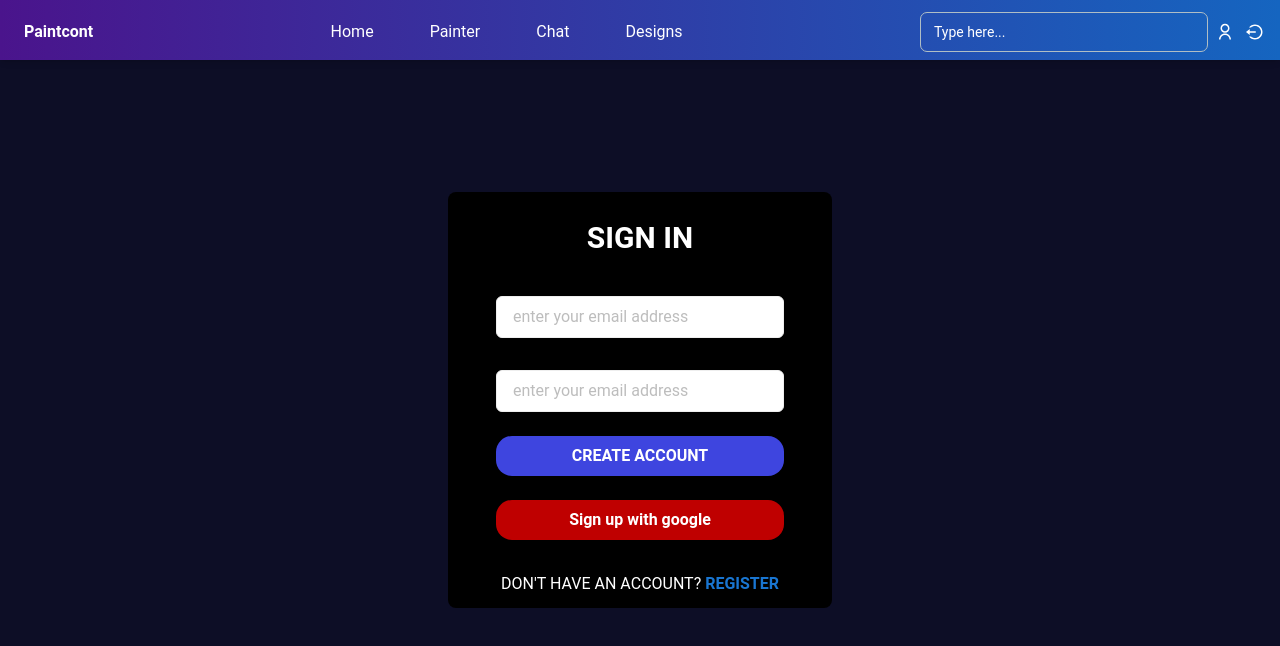
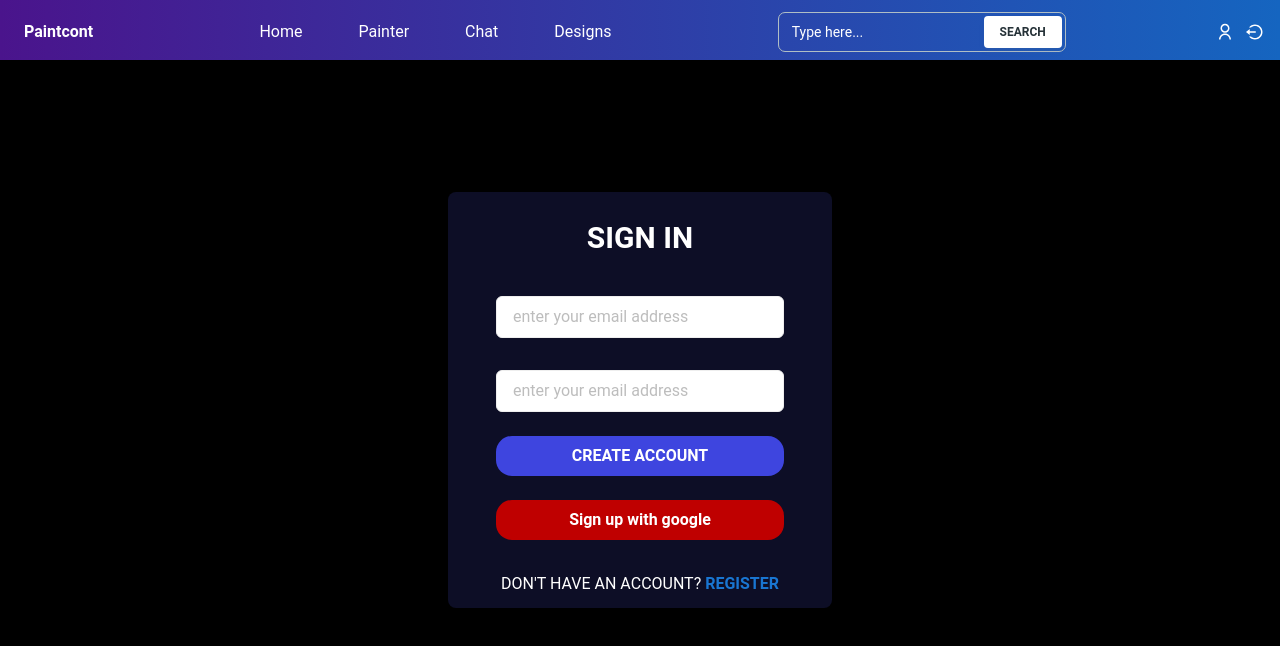
Before and after one commit to aswinkrishna-p/paint-cont-UI, a React (Create React App) app: page /login in a window 1280 px wide. Shown: the top 646 px of the page. Built offline with nearby package versions, Linux system fonts and the light colour scheme.

Commit message:
UI changes

```diff
--- a/src/Components/Client/ClientNav.jsx
+++ b/src/Components/Client/ClientNav.jsx
@@ -6,7 +6,7 @@ import {
  Navbar,
  Typography,
 //  IconButton,
-//  Button,
+ Button,
  Input,
 } from "@material-tailwind/react";
 import { useNavigate } from 'react-router-dom';
@@ -42,9 +42,9 @@ function ClientNav(props) {
 
         <div className="flex md:flex flex-wrap gap-4 sm:gap-14 md:mr-4 sm:mr-4">
           {/* Convert text into links */}
-          <a href="#" className="text-white">
+          <span onClick={() => Navigate('/')} className="text-white cursor-pointer">
             Home
-          </a>
+          </span>
           <a href="#" className="text-white">
             Painter
           </a>
@@ -66,13 +66,14 @@ function ClientNav(props) {
               className: "min-w-[288px]",
             }}
           />
-          {/* <Button
+          <Button
             size="sm"
             color="white"
             className="!absolute right-1 top-1 rounded"
           >
             Search
-          </Button> */}
+          </Button>
+          </div>
 
           {/* Adding profile and logout icons */}
           <div className="flex items-center gap-3">
@@ -86,7 +87,6 @@ function ClientNav(props) {
             </button>
 
           </div>
-        </div>
       </div>
     </Navbar>
     );
--- a/src/Pages/Users/Login.jsx
+++ b/src/Pages/Users/Login.jsx
@@ -62,7 +62,7 @@ function Login(props) {
       <ClientNav/>
     <div className=" w-screen h-screen flex flex-col justify-center  items-center bg-cover bg-center ">
       <Toaster/>
-      <div className="flex flex-col items-center gap-4 w-96 bg-black rounded-lg">
+      <div className="flex flex-col items-center gap-4 w-96 bg-[#0D0E26] rounded-lg">
         <div>
           <h1 className="text-white uppercase mt-7 font-semibold text-3xl "> sign in</h1>
         </div>
--- a/src/Pages/Users/Register.jsx
+++ b/src/Pages/Users/Register.jsx
@@ -85,7 +85,7 @@ const handleChange =(event) =>{
     return (
         <div className=" w-screen h-screen flex flex-col justify-center items-center bg-cover bg-center ">
           <Toaster/>
-      <div className="flex flex-col items-center gap-4 w-96 h-auto  bg-black rounded-md">
+      <div className="flex flex-col items-center gap-4 w-96 h-auto  bg-[#0D0E26] rounded-md">
         <div>
           <h1 className="text-white uppercase mt-7 font-semibold text-3xl ">Create Account</h1>
         </div>
--- a/src/index.css
+++ b/src/index.css
@@ -3,5 +3,5 @@
 @tailwind utilities;
 
 body {
-    background-color: #0D0E26;
+    background-color:black;
   }
```
